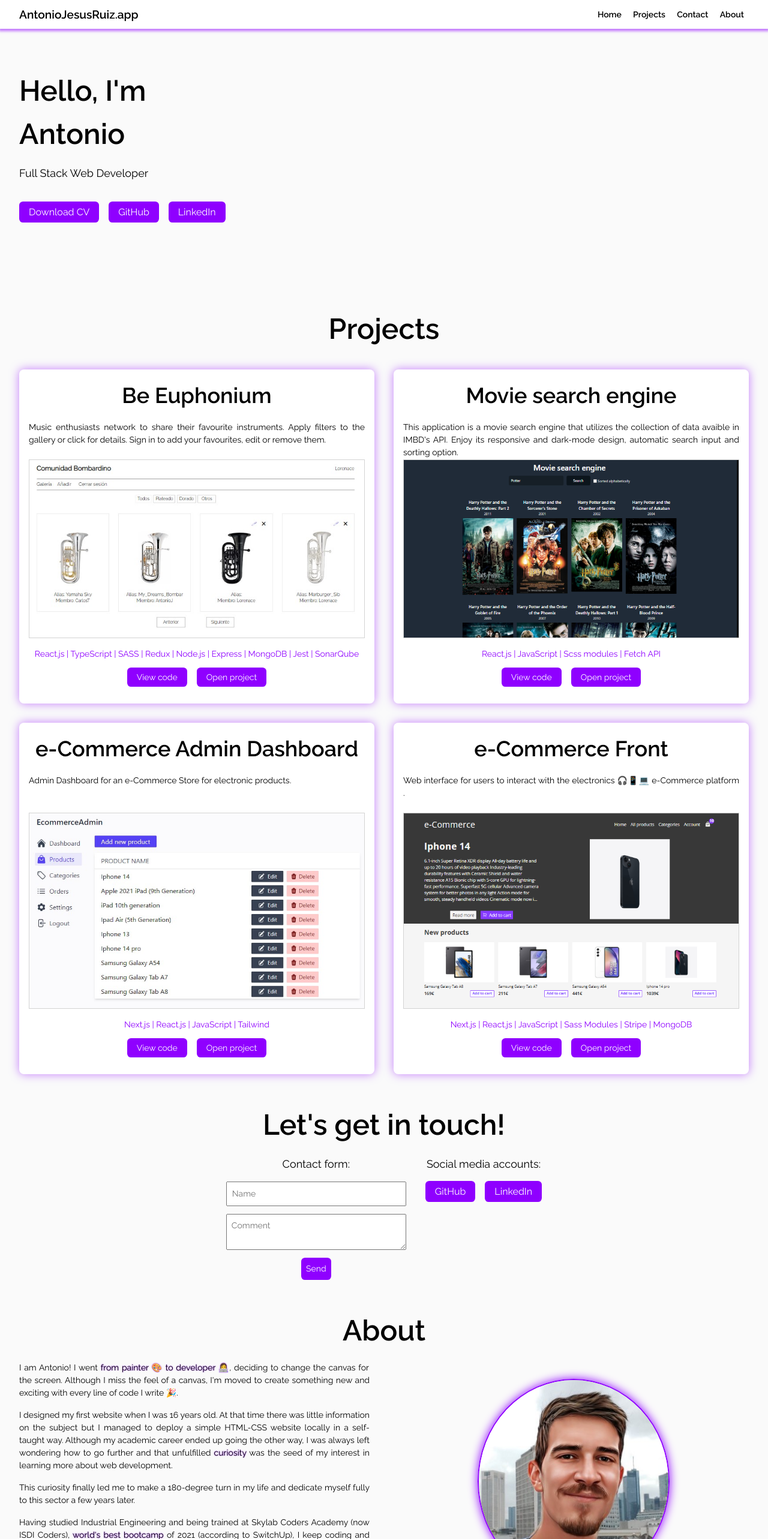
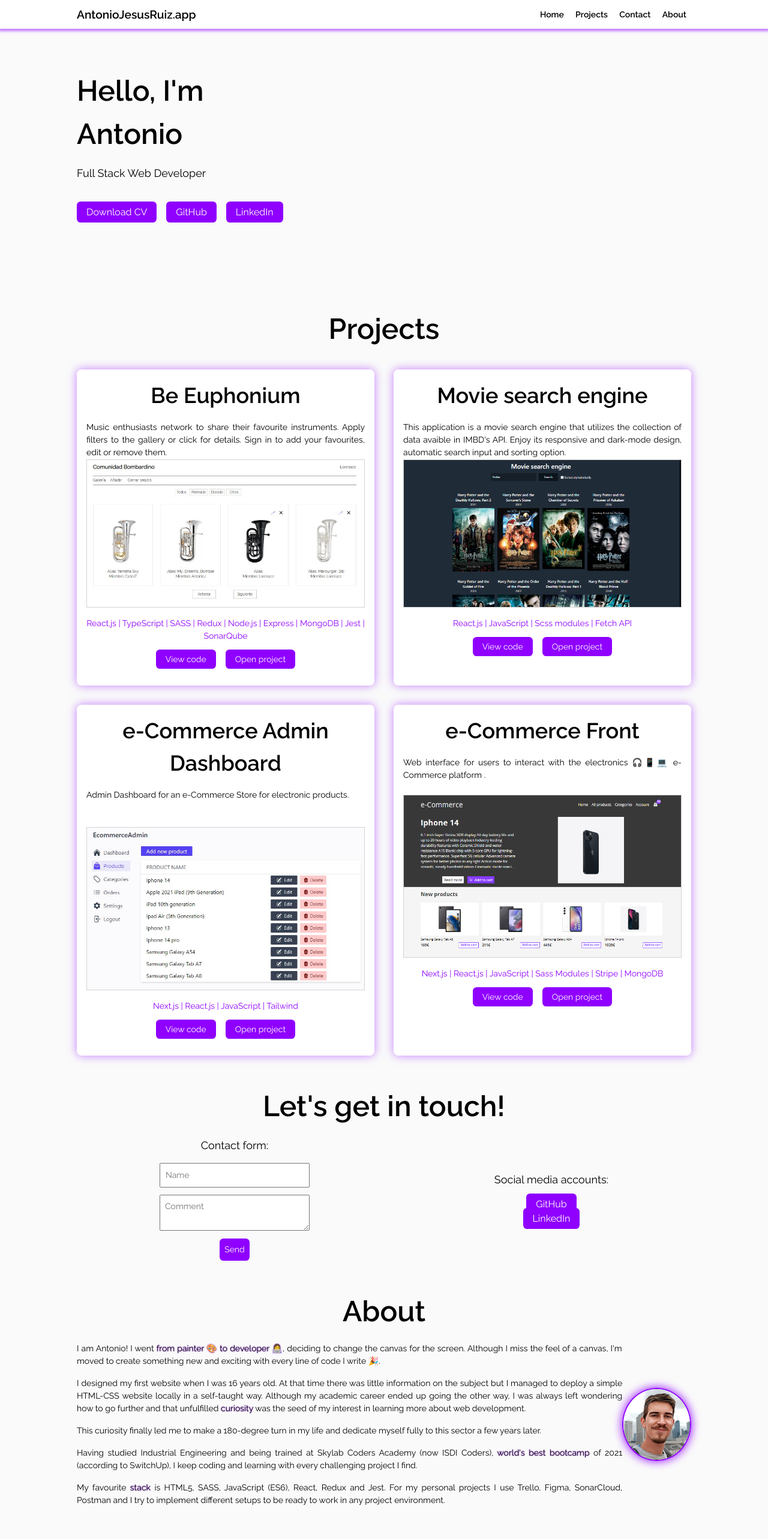
Before and after one commit to AntonioJRuizG/My_Portfolio, a React (Vite) app: page / in a window 1280 px wide. Shown: the top 2566 px of the page at 60% size. Built offline with nearby package versions, Linux system fonts and the light colour scheme.

Commit message:
Change responsive design

```diff
--- a/src/components/menu/menu.module.scss
+++ b/src/components/menu/menu.module.scss
@@ -10,7 +10,7 @@
   display: flex;
   align-items: center;
   justify-content: space-between;
-  padding: 0 2rem;
+  padding: 0 $secondary_margin;
 
   h1 {
     font-family: $font_default;
@@ -60,7 +60,7 @@
   display: none;
 }
 
-@media only screen and (max-width: 600px) {
+@media only screen and (max-width: 770px) {
   .nav {
     position: fixed;
     top: 0;
@@ -141,3 +141,9 @@
     transform: 0;
   }
 }
+
+@media screen and (min-width: 700px) {
+  .header {
+    padding: 0 $main_margin;
+  }
+}
--- a/src/sections/about/about.module.scss
+++ b/src/sections/about/about.module.scss
@@ -2,7 +2,7 @@
 
 .aboutSection {
   scroll-margin-top: 40px;
-  margin: 0 2rem 3rem 2rem;
+  margin: 0 $secondary_margin 3rem $secondary_margin;
   h2 {
     font-size: 3rem;
     text-align: center;
@@ -11,9 +11,8 @@
   }
 
   .article {
-    display: grid;
-    grid-template-columns: 1fr 1fr;
-    gap: 3rem;
+    display: flex;
+    justify-content: center;
     align-items: center;
 
     .paragraphContainer {
@@ -47,3 +46,9 @@
     }
   }
 }
+
+@media (min-width: 700px) {
+  .aboutSection {
+    margin: 0 $main_margin 3rem $main_margin;
+  }
+}
--- a/src/sections/contact/contact.module.scss
+++ b/src/sections/contact/contact.module.scss
@@ -2,7 +2,7 @@
 
 .contactSection {
   scroll-margin-top: 40px;
-  margin: 0 2rem 3rem 2rem;
+  margin: 0 $secondary_margin 2rem $secondary_margin;
 
   h2 {
     font-size: 3rem;
@@ -17,6 +17,11 @@
     align-items: flex-start;
     justify-content: center;
 
+    div {
+      text-align: center;
+      margin: auto;
+    }
+
     .contactForm {
       display: flex;
       flex-direction: column;
@@ -27,8 +32,8 @@
         font-family: $font_default;
         font-size: 0.875rem;
         padding: 0.5rem;
-        width: 300px;
-        max-width: 400px;
+        width: 250px;
+        max-width: 250px;
         max-height: 350px;
       }
       input:focus,
@@ -56,19 +61,6 @@
       }
     }
 
-    .socialMedia {
-      display: flex;
-      flex-direction: column;
-      ul {
-        display: flex;
-        justify-content: space-around;
-        flex-direction: row;
-        gap: 1rem;
-        margin: auto;
-        margin-top: 0.3rem;
-      }
-    }
-
     p {
       margin: 1rem 0 1rem 0;
       font-family: $font_default;
@@ -79,6 +71,7 @@
 
 @media screen and (min-width: 600px) {
   .contactSection {
+    margin: 0 $main_margin 3rem $main_margin;
     .article {
       flex-direction: row;
       gap: 2rem;
--- a/src/sections/gallery/gallery.module.scss
+++ b/src/sections/gallery/gallery.module.scss
@@ -2,7 +2,7 @@
 
 .gallerySection {
   scroll-margin-top: 40px;
-  margin: 0 2rem 3rem 2rem;
+  margin: 0 $main_margin 3rem $main_margin;
   min-height: 100vh;
 
   .gallerySectionTitle {
@@ -26,9 +26,15 @@
     }
   }
 
-  @media (max-width: 700px) {
+  @media (max-width: 900px) {
     .galleryItems {
       grid-template-columns: 1fr;
     }
   }
 }
+
+@media screen and (max-width: 700px) {
+  .gallerySection {
+    margin: 0 $secondary_margin 2rem $secondary_margin;
+  }
+}
--- a/src/sections/home/home.module.scss
+++ b/src/sections/home/home.module.scss
@@ -1,7 +1,7 @@
 @import '../../style/variables.scss';
 
 .homeSection {
-  margin: 0 2rem 2rem 2rem;
+  margin: 0 $main_margin 2rem $main_margin;
   display: flex;
   flex-direction: column;
   align-items: flex-start;
@@ -30,3 +30,9 @@
     margin-top: 1rem;
   }
 }
+
+@media screen and (max-width: 700px) {
+  .homeSection {
+    margin: 0 $secondary_margin 2rem $secondary_margin;
+  }
+}
```
